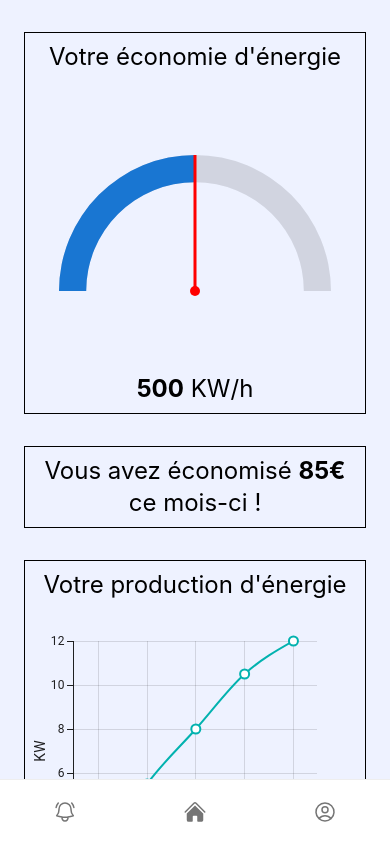
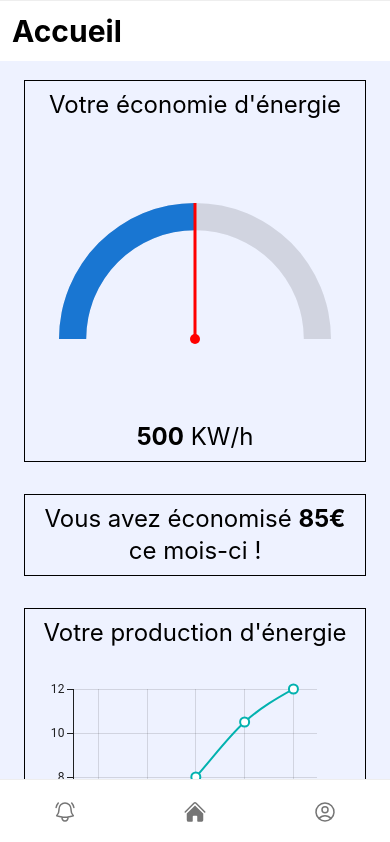
Before and after one commit to CalmettesT/Hackaton2024, a React (Create React App) app: page / in a window 390 px wide. Shown: the top 842 px of the page. Built offline with nearby package versions, Linux system fonts and the light colour scheme.

Commit message:
phone header & remake dashboard for pc

```diff
--- /dev/null
+++ b/src/components/PhoneHeader.js
@@ -0,0 +1,17 @@
+import React from 'react';
+
+export default function PhoneHeader(data) {
+    const title = data.title;
+    return (
+        <div className="fixed top-0 left-0 right-0 bg-white border-t border-gray-200 z-10 p-3">
+            <div className="flex flex-wrap w-full">
+                <div className="w-1/2 text-3xl font-bold">
+                    {title}
+                </div>
+                <div className="w-1/2">
+
+                </div>
+            </div>
+        </div>
+    );
+}
--- a/src/pages/Dashboard.js
+++ b/src/pages/Dashboard.js
@@ -6,6 +6,7 @@ import DailyProdChart from '../components/DailyProdChart';
 import NavbarPhone from '../components/NavbarPhone';
 import NavbarBlurred from '../components/NavbarBlurred';
 import dayjs from 'dayjs';
+import PhoneHeader from '../components/PhoneHeader';
 
 function SingleDashboard(cont) {
     const kwh = cont.data.kwh;
@@ -14,25 +15,35 @@ function SingleDashboard(cont) {
     const chartData = cont.data.chartData;
     const startingDate = cont.data.chartStart;
     return (
-        <div class="w-screen h-screen text-center text-2xl mt-8 md:mt-20 mb-32 md:mb-0">
-            <div class="w-auto h-auto md:mx-16 mx-6 mb-8 p-2 border border-black">
+        <div className="w-screen h-screen text-center text-2xl mt-8 md:mt-20 mb-32 md:mb-0">
+            <div className="flex flex-wrap w-full">
+                <div className="w-full md:w-1/2 h-auto">
+                    <div className="w-auto h-auto md:h-full md:mx-16 mx-6 mb-8 p-2 border border-black flex flex-col">
                         Votre économie d'énergie
                         <GaugeKwh
                             value={kwh}
                             max={maxKwh}
                         />
                     </div>
+                </div>
 
-            <div class="w-auto h-auto md:mx-16 mx-6 mb-8 p-2 border border-black">
+                <div className="block md:hidden w-auto h-auto md:mx-16 mx-6 mb-8 p-2 border border-black">
                     Vous avez économisé <b>{economie}€</b> ce mois-ci !
                 </div>
 
-            <div class="w-auto h-auto md:mx-16 mx-6 mb-8 p-2 border border-black">
+                <div className="w-full md:w-1/2 h-auto">
+                    <div className="w-auto h-auto md:h-full md:mx-16 mx-6 mb-8 p-2 border border-black flex flex-col">
                         Votre production d'énergie
                         <DailyProdChart
                             series={chartData}
                             startingDate={startingDate}
                         />
+                    </div>
+                </div>
+
+                <div className="hidden md:block w-full h-auto md:mx-16 mx-6 my-8 p-2 border border-black">
+                    Vous avez économisé <b>{economie}€</b> ce mois-ci !
+                </div>
             </div>
         </div>
     );
@@ -62,6 +73,9 @@ export default function Dashboard() {
     };
     return (
         <>
+        <div className="block md:hidden mb-12 md:mb-0">
+            <PhoneHeader title="Accueil"/>
+        </div>
         {/* Navbar for larger screens */}
         <div className="hidden md:block">
             <NavbarBlurred />
```
Lines whose indentation alone changed are shown as unchanged.
